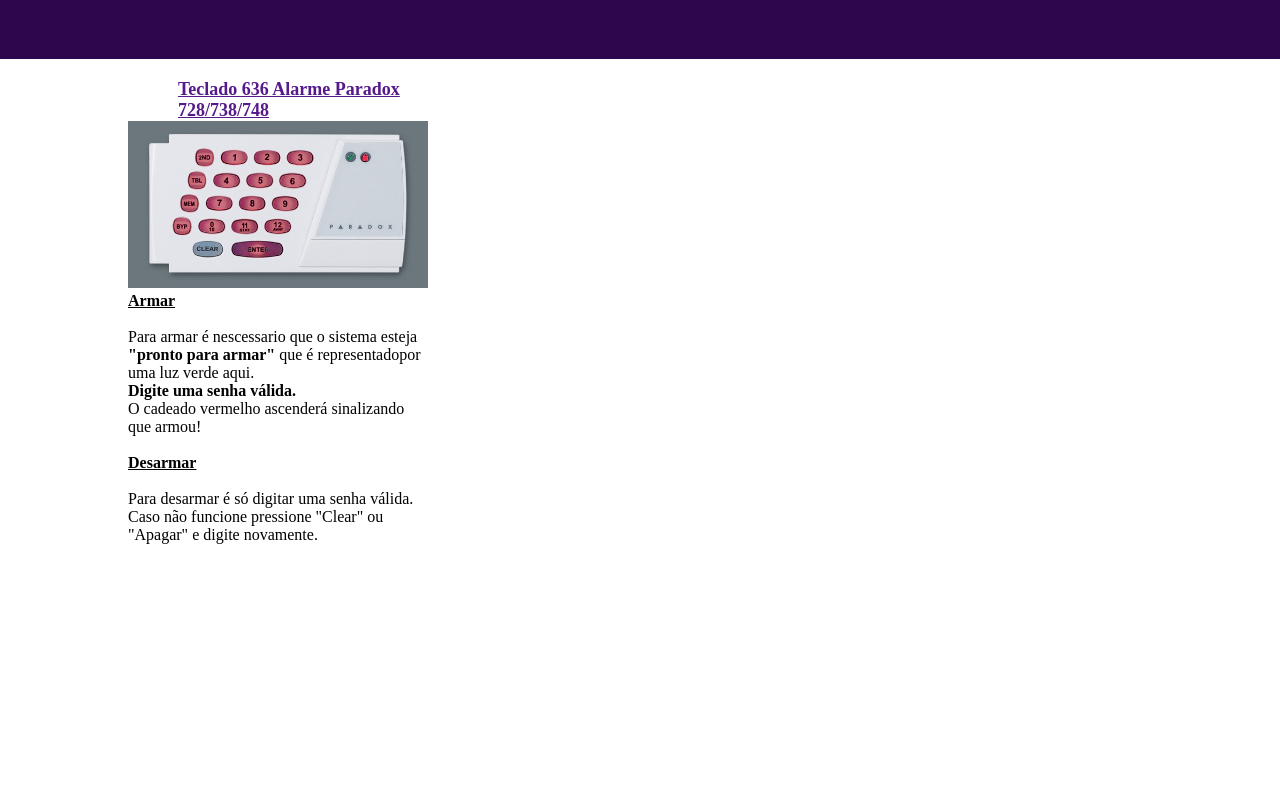
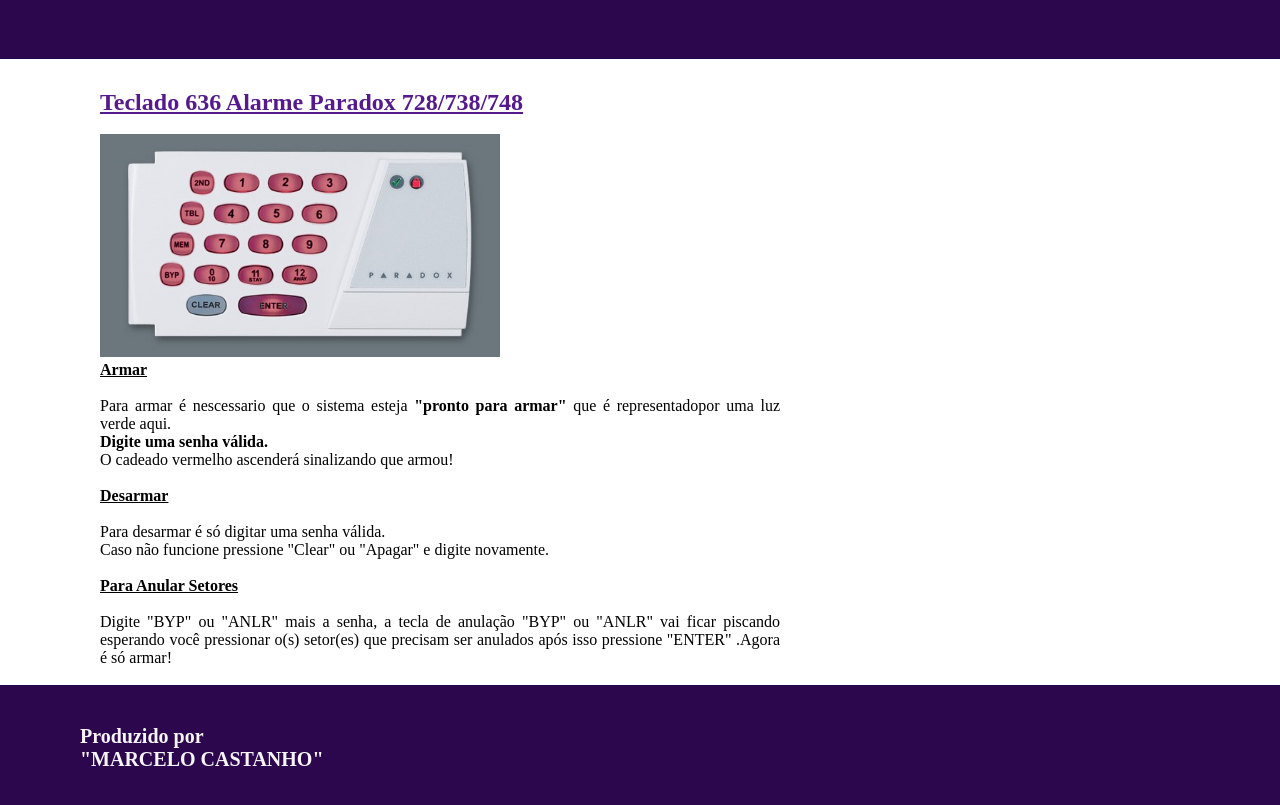
Before and after one commit to marcelo-prog/patri_manual, a plain HTML site: page paradox_728.html in a window 1280 px wide. Shown: the part 91-896 px from the top of the page. Before the commit the page ends 800 px from the top, so only its background shows below. Drawn offline with Linux system fonts and the light colour scheme.

Commit message:
17/04:19:30

```diff
--- /dev/null
+++ b/css/manual.css
@@ -0,0 +1,55 @@
+*{
+    margin:0;
+    padding:0;
+    box-sizing: border-box;
+}
+
+.clear{
+    clear: both;
+}
+
+.topo{
+    padding-top: 30px;
+    width: 1280px;
+    margin:0 auto;
+}
+h1{
+    font-size: 50px;
+    color:whitesmoke;
+
+}
+header{
+    width:100%;
+    height:150px;
+    background-color: rgb(44, 7, 78);
+}
+
+.principal{
+    width:600px;
+    margin-top:30px;
+    margin-left:100px;
+}
+
+.principal img{
+    width:400px;
+
+}
+
+.texto{
+    margin-left:100px;
+    margin-right:500px;
+    text-align: justify;
+}
+
+footer{
+    width:100%;
+    height:150px;
+    background-color:rgb(44, 7, 78);
+}
+
+.rodape h3{
+    color:whitesmoke;
+    font-size: 20px;
+    margin-left: 40px;
+    padding:40px;
+}
--- a/css/style.css
+++ b/css/style.css
@@ -89,6 +89,20 @@ header{
 }
 
 
+footer{
+    width:100%;
+    height:150px;
+    background-color:rgb(44, 7, 78);
+}
+
+.rodape h3{
+    color:whitesmoke;
+    font-size: 20px;
+    margin-left: 40px;
+    padding:40px;
+
+}
+
 
 @media screen and (max-width:1280px){
 
--- a/pag2.html
+++ b/paradox_728.html
@@ -2,7 +2,7 @@
 <html lang="pt/br">
 
     <head>
-        <link href="css/style.css" rel="stylesheet" />
+        <link href="css/manual.css" rel="stylesheet" />
         <meta charset="UTF-8">
         <meta http-equiv="X-UA-Compatible" content="IE=edge">
         <meta name="viewport" content="width=device-width, initial-scale=1.0">
@@ -17,24 +17,35 @@
 
         </header>
 
-        <div class=principal>
+        <div class="principal">
             <div class="paradox">
                 <a href="">
                 <h2>Teclado 636 Alarme Paradox 728/738/748</h2>
+                <br>
                 <img src="imagens/636.jpg" alt="Teclado paradox" />
                 </a>
+            </div>
+        </div>
 
+        <div class="texto">
                 <h4><u>Armar</u></h4>
                 <br>
                 <p>Para armar é nescessario que o sistema esteja <strong>"pronto para armar" </strong>que é representadopor uma luz verde aqui.</p>
                     <p><strong>Digite uma senha válida.</strong></p>
                 <p>O cadeado vermelho ascenderá sinalizando que armou!</p>
                 <br>
-                <p><u><strong>Desarmar</strong></u></p>
+                <h4><u>Desarmar</u></h4>
                 <br>
                 <p>Para desarmar é só digitar uma senha válida.</p>
                 <p>Caso não funcione pressione "Clear" ou "Apagar" e digite novamente.</p>
-
+                <br>
+                <h4><u>Para Anular Setores</u></h4>
+                <br>
+                <p>Digite "BYP" ou "ANLR" mais a senha, a tecla de anulação "BYP" ou "ANLR"
+                vai ficar piscando esperando você pressionar o(s) setor(es) que precisam ser anulados
+                após isso pressione "ENTER" .Agora é só armar!
+                </p>
+                <br>
 
 
         </div>
@@ -48,7 +59,10 @@
 
         </article>
         <footer>
+            <div class="rodape">
+                <h3>Produzido por<br> "MARCELO CASTANHO"</h3>
 
+            </div><!--rodape-->
         </footer>
         <div class="clear"></div>
 
```
Also changed, not shown: tatico.html (+4 -1 lines).
